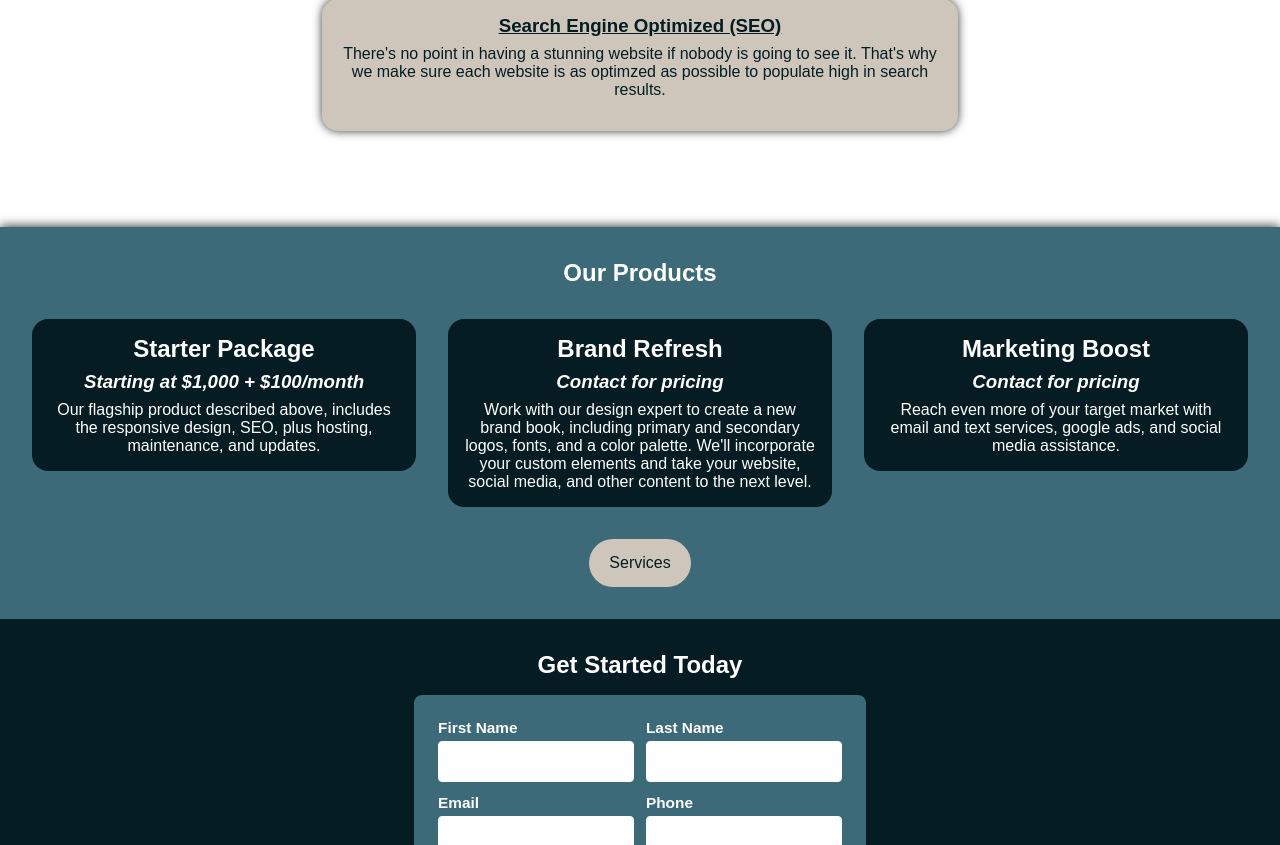
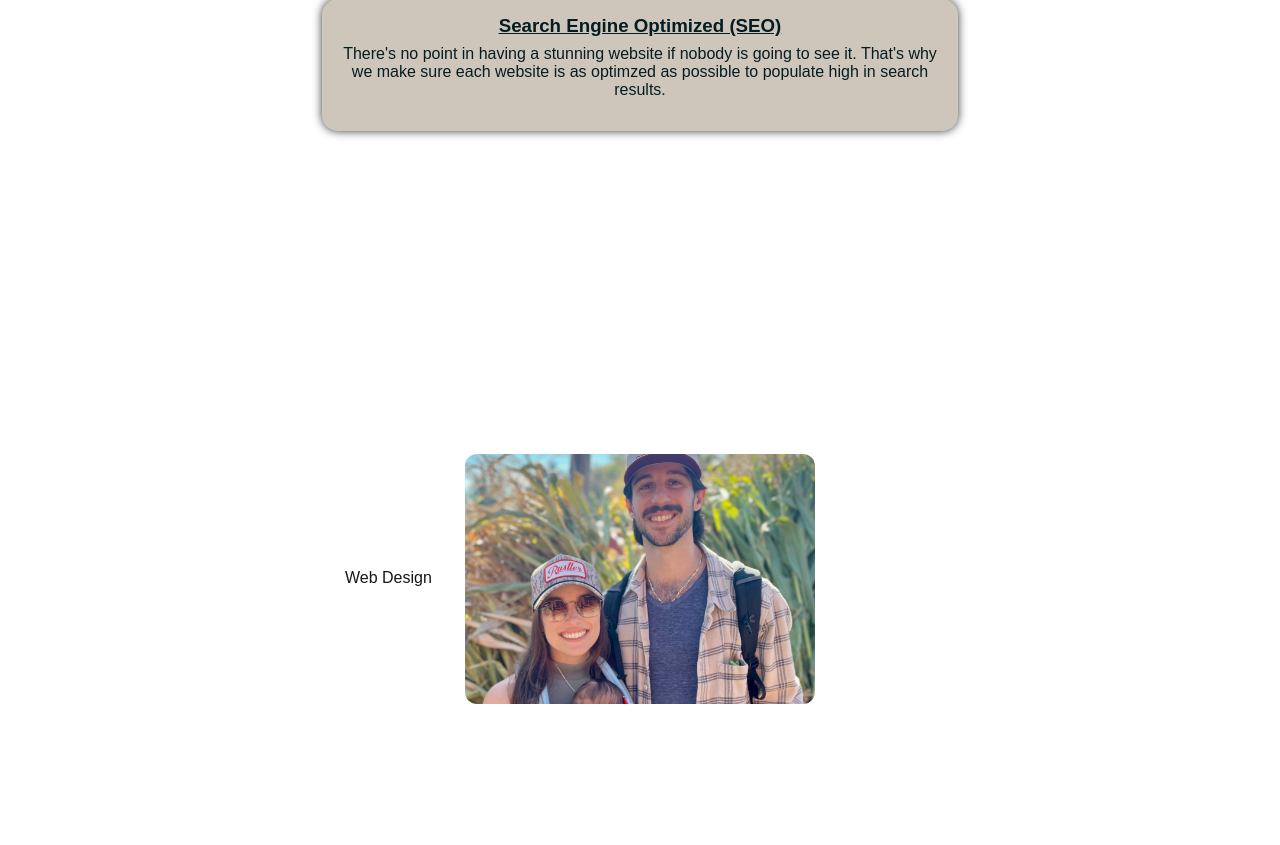
Before and after one commit to CarloRossi11/mbuilds, a Next.js app in the folder mitchellBuilds/: page / in a window 1280 px wide. Shown: the part 1195-2040 px from the top of the page. Built offline with nearby package versions, Linux system fonts and the light colour scheme; a web font is replaced by a local one.

Commit message:
scroll link image v1 added

```diff
--- a/mitchellBuilds/src/app/HomeClient.tsx
+++ b/mitchellBuilds/src/app/HomeClient.tsx
@@ -9,6 +9,7 @@ import HamburgerMenu from "./components/HamburgerMenu";
 import useIsMobile from "./hooks/useIsMobile";
 import ContactForm from "./components/ContactForm";
 import { motion } from "motion/react";
+import ScrollLinkImage from "./components/ScrollLinkImage";
 
 // ToDo: //
 //////////
@@ -69,6 +70,7 @@ export default function HomeClient() {
 
       <main className={styles.main}>
         <section className={styles.weDo}>
+
           <h2>Website Development Service</h2>
           <p>
             Our flagship service is custom website development for small
@@ -127,6 +129,12 @@ export default function HomeClient() {
               </motion.div>
             </div>
           </div>
+       <ScrollLinkImage
+        image="/founder.jpeg"
+        alt="Service 1"
+        linkText="Web Design"
+        href="/services/web-design"
+      />
         </section>
 
         <section className={styles.services}>
--- /dev/null
+++ b/mitchellBuilds/src/app/components/ScrollLinkImage.tsx
@@ -0,0 +1,49 @@
+"use client"
+
+import { motion, useScroll, useTransform } from "motion/react"
+import { useRef } from "react"
+import Link from "next/link"
+import Image from "next/image"
+
+type Props = {
+  image: string
+  alt?: string
+  linkText: string
+  href: string
+}
+
+export default function ScrollLinkImage({
+  image,
+  alt = "",
+  linkText,
+  href,
+}: Props) {
+  const ref = useRef<HTMLDivElement | null>(null)
+
+  const { scrollYProgress } = useScroll({
+    target: ref,
+    offset: ["start end", "end start"],
+  })
+
+  // y moves from 0 → image height
+  const y = useTransform(scrollYProgress, [0, 1], [0, 250]) // 250 = image height
+
+
+  return (
+    <section style={{ height: "100vh", display: "flex", justifyContent: "center", alignItems: "center" }}>
+      <div ref={ref} style={{ position: "relative", display: "flex", alignItems: "flex-start" }}>
+        <motion.div style={{ position: "absolute", left: -120, y }}>
+          <Link href={href}>{linkText}</Link>
+        </motion.div>
+
+        <Image
+          src={image}
+          alt={alt}
+          width={350}
+          height={250}
+          style={{ borderRadius: 12, objectFit: "cover" }}
+        />
+      </div>
+    </section>
+  )
+}
```
